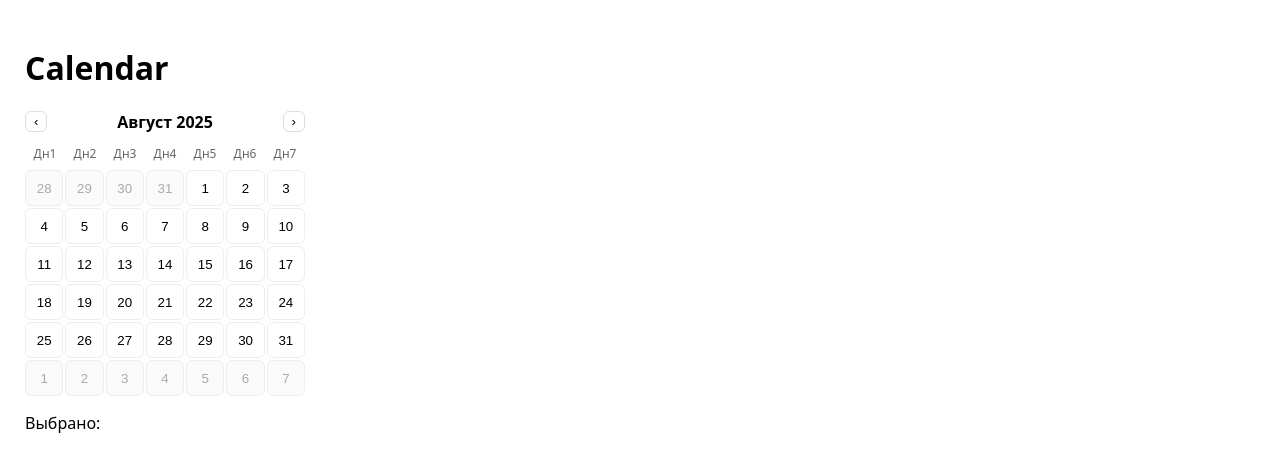
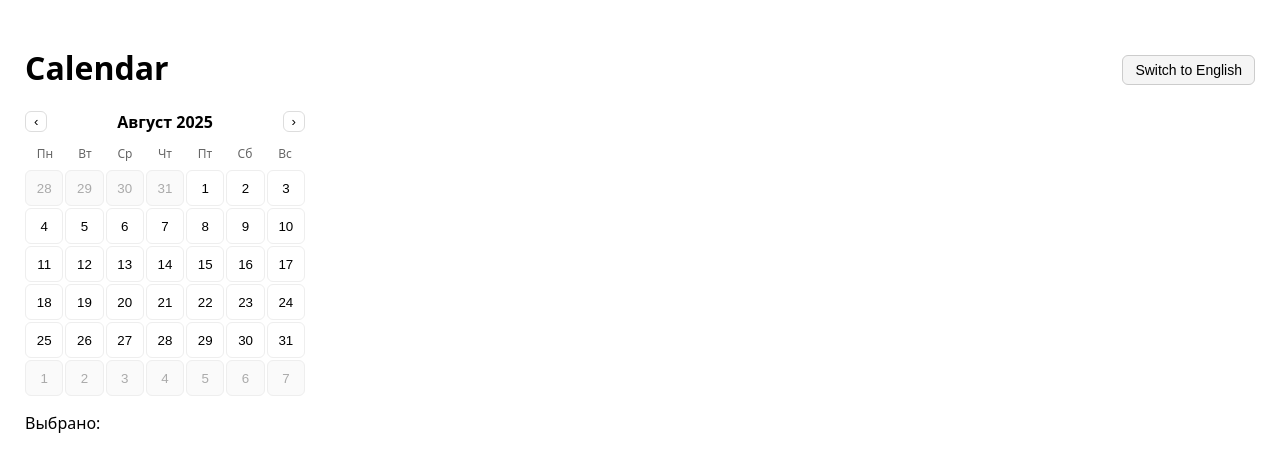
Before and after one commit to SmokenSpanish/vue-calendar, a Vue app: page / in a window 1280 px wide. Shown: the top 472 px of the page. Built offline with nearby package versions, Linux system fonts and the light colour scheme.

Commit message:
feat: locales (ru/en) + weekStartsOn

```diff
--- a/src/App.vue
+++ b/src/App.vue
@@ -1,8 +1,16 @@
 <template>
   <div class="app">
     <h1>Calendar</h1>
-    <Calendar v-model="picked" locale="ru" @select="onPick" />
-    <p>Выбрано: {{ picked }}</p>
+
+    <button @click="toggleLang" class="lang-toggle">
+      {{ currentLang === 'ru' ? 'Switch to English' : 'Переключить на русский' }}
+    </button>
+
+    <Calendar v-model="picked" :locale="currentLang" @select="onPick" />
+
+    <p>
+      {{ currentLang === 'ru' ? 'Выбрано:' : 'Selected:' }} {{ picked }}
+    </p>
   </div>
 </template>
 
@@ -15,8 +23,13 @@ export default {
   components: { Calendar },
   setup() {
     const picked = ref(null)
+    const currentLang = ref("ru")
     const onPick = (d) => console.log('select', d)
-    return { picked, onPick }
+    const toggleLang = () => {
+      currentLang.value = currentLang.value === "ru" ? "en" : "ru"
+    }
+
+    return { picked, currentLang, toggleLang, onPick }
   },
 }
 </script>
@@ -31,4 +44,28 @@ body {
 .app {
   padding: 25px;
 }
+
+.lang-toggle {
+  position: absolute;
+  top: 55px;
+  right: 25px;
+  background: #f5f5f5;
+  border: 1px solid #ccc;
+  border-radius: 6px;
+  padding: 6px 12px;
+  font-size: 14px;
+  font-weight: 500;
+  cursor: pointer;
+  transition: all 0.2s ease-in-out;
+}
+
+.lang-toggle:hover {
+  background: #e0e0e0;
+  border-color: #aaa;
+}
+
+.lang-toggle:active {
+  background: #d6d6d6;
+  transform: scale(0.97);
+}
 </style>
--- a/src/components/Calendar.vue
+++ b/src/components/Calendar.vue
@@ -8,7 +8,9 @@
 
 
     <div class="vc__weekdays">
-      <div v-for="n in 7" :key="n" class="vc__weekday">Дн{{ n }}</div>
+      <div v-for="day in weekdayLabels" :key="day" class="vc__weekday">
+        {{ day }}
+      </div>
     </div>
 
 
@@ -30,8 +32,22 @@
 
 <script>
 const LOCALES = {
-  ru: { months: ['Январь','Февраль','Март','Апрель','Май','Июнь','Июль','Август','Сентябрь','Октябрь','Ноябрь','Декабрь'] },
-  en: { months: ['January','February','March','April','May','June','July','August','September','October','November','December'] }
+  ru: {
+    months: [
+      'Январь','Февраль','Март','Апрель','Май','Июнь',
+      'Июль','Август','Сентябрь','Октябрь','Ноябрь','Декабрь'
+    ],
+    weekdays: ['Вс', 'Пн', 'Вт', 'Ср', 'Чт', 'Пт', 'Сб'],
+    weekStartsOn: 1, // понедельник
+  },
+  en: {
+    months:
+      ['January','February','March','April','May','June',
+        'July','August','September','October','November','December'
+      ],
+    weekdays: ['Sun','Mon','Tue','Wed','Thu','Fri','Sat'],
+    weekStartsOn: 0, // воскресенье
+  }
 }
 export default {
   name: 'AppCalendar',
@@ -53,12 +69,23 @@ export default {
     }
   },
   computed: {
+    activeLocale() {
+      return LOCALES[this.locale] || LOCALES.ru
+    },
     monthLabel() {
-      return (LOCALES[this.locale] || LOCALES.ru).months[this.viewMonth]
+      return this.activeLocale.months[this.viewMonth]
+    },
+    weekdayLabels() {
+      const { weekdays, weekStartsOn } = this.activeLocale
+      return weekStartsOn === 0
+        ? weekdays
+        : [...weekdays.slice(1), weekdays[0]]
     },
     daysGrid() {
+      const { weekStartsOn } = this.activeLocale
       const first = new Date(this.viewYear, this.viewMonth, 1)
-      const startDay = (first.getDay() + 6) % 7 // делаем понедельник=0 для ru (пока так)
+      // сдвиг относительно выбранного первого дня недели
+      const startDay = (first.getDay() - weekStartsOn + 7) % 7
       const start = new Date(this.viewYear, this.viewMonth, 1 - startDay)
       const out = []
       for (let i = 0; i < 42; i++) {
```
